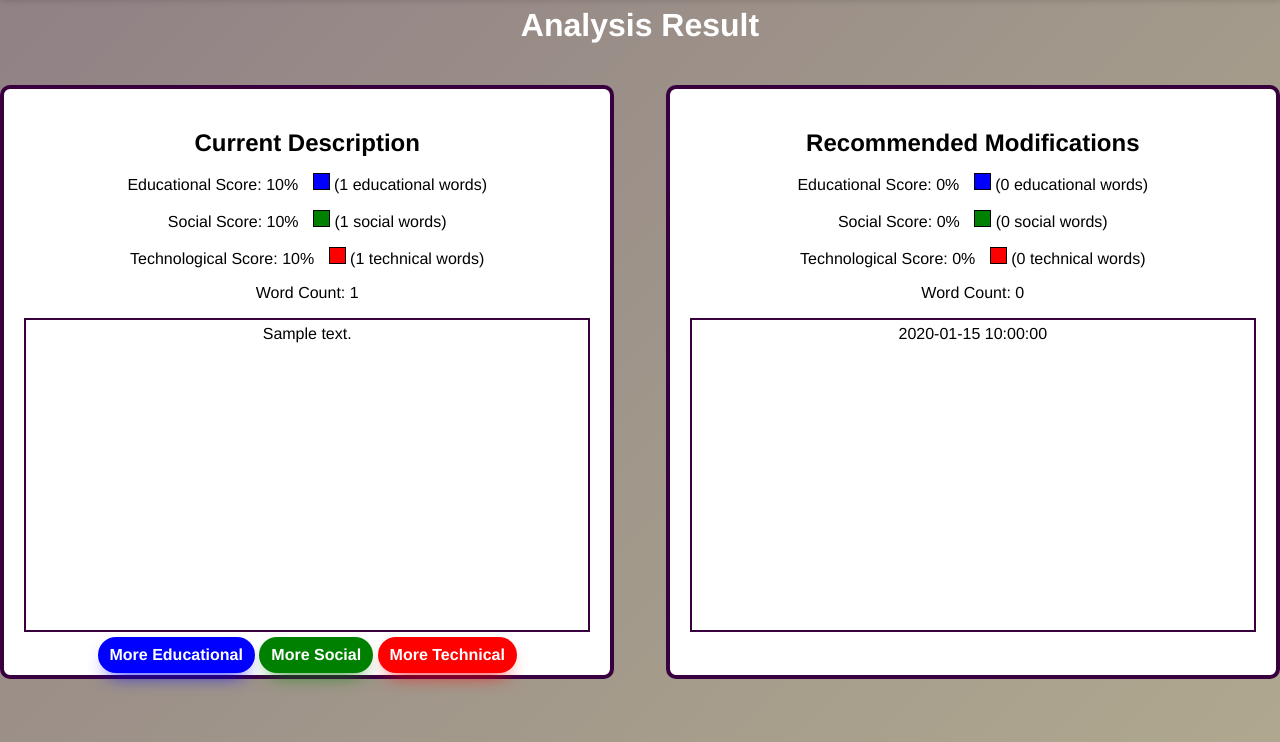
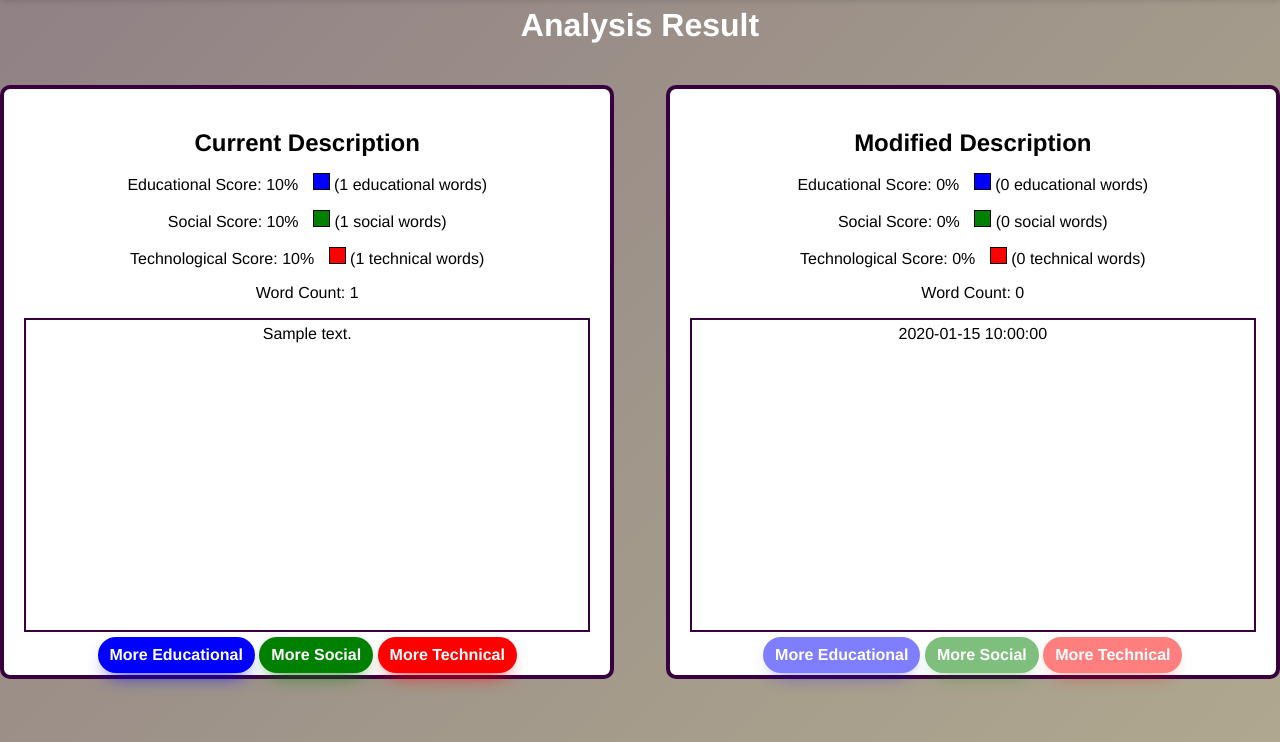
Before and after one commit to DanielGiedraitis/4th-Year-Project, a Flask app: template templates/result.html in a window 1280 px wide. Shown: the part 58-800 px from the top of the page. Run offline with Flask 3, Linux system fonts and the light colour scheme; the template is opened without the code that fills it: most values are stand-ins (such as "Sample title", 1, 10 or a date in 2020); parts of the project's set-up code (start-up, migrations or seed data) failed here and were passed over.

Commit message:
Added "More Social", "More Educational" and "More Technical" buttons to modified description

```diff
--- a/static/style.css
+++ b/static/style.css
@@ -119,7 +119,7 @@ form textarea {
 }
 
 
-.recommendations-container {
+.modified-description {
     width: 48%; /* Adjusted width */
     height: 594px;
     box-sizing: border-box;
@@ -136,12 +136,12 @@ form textarea {
     float: left; /* Aligned to the left */
 }
 
-.recommendations-container {
+.modified-description {
     float: right; /* Aligned to the right */
 }
 
 .description-container h2,
-.recommendations-container h2 {
+.modified-description h2 {
     margin-bottom: 10px;
 }
 
--- a/templates/result.html
+++ b/templates/result.html
@@ -52,8 +52,8 @@
         </div>
 
         <!-- Container for the recommendations -->
-        <div class="recommendations-container">
-            <h2>Recommended Modifications</h2>
+        <div class="modified-description">
+            <h2>Modified Description</h2>
             <!-- Display the scores under Recommended Modifications heading -->
             <p>Educational Score: <span id="edu_score">0%</span> <span class="score-box educational-box"></span>
                 (<span id="edu_count">0</span> educational words)</p>
@@ -69,17 +69,98 @@
             </div>
 
             <div id="modified_text" class="scroll-box">{{ modified_text }}</div>
+
+            <!-- Buttons for generating modified description -->
+            <button class="modify-button educational-button" onclick="generateModifiedDescription('educational')">More Educational</button>
+            <button class="modify-button social-button" onclick="generateModifiedDescription('social')">More Social</button>
+            <button class="modify-button technical-button" onclick="generateModifiedDescription('technical')">More Technical</button>
         </div>
     </div>
 
     <script>
+        // Function to enable/disable recommendation buttons
+        function toggleRecommendationButtons(disabled) {
+            const recommendationButtons = document.querySelectorAll('.modified-description .modify-button');
+            recommendationButtons.forEach(button => {
+                button.disabled = disabled;
+            });
+        }
+
+        // Initially disable recommendation buttons
+        toggleRecommendationButtons(true);
+
         function modifyDescription(modificationType) {
             // Disable all buttons
             document.querySelectorAll('.modify-button').forEach(button => {
                 button.disabled = true;
             });
 
+            // Enable recommendation buttons
+            toggleRecommendationButtons(false);
+
             var textToModify = document.getElementById('current_description').innerText;
+            var loadingBar = document.getElementById('loading-bar');
+
+            // Reset the loading bar
+            loadingBar.style.width = '0%';
+
+            // Show loading container
+            document.getElementById('loading-container').style.display = 'block';
+
+            // AJAX request to the modify_description route
+            fetch('/modify_description', {
+                method: 'POST',
+                headers: {
+                    'Content-Type': 'application/x-www-form-urlencoded',
+                },
+                body: new URLSearchParams({
+                    'text': textToModify,
+                    'modification_type': modificationType
+                }),
+            })
+            .then(response => response.json())
+            .then(data => {
+                // Hide loading container
+                document.getElementById('loading-container').style.display = 'none';
+
+                // Update the modified_text area with the result
+                document.getElementById('modified_text').innerHTML = data.modified_text;
+                // Update the scores
+                document.getElementById('edu_score').innerText = data.edu_score + '%';
+                document.getElementById('social_score').innerText = data.social_score + '%';
+                document.getElementById('tech_score').innerText = data.tech_score + '%';
+                // Calculate and display word count for modified text
+                var modifiedWordCount = data.modified_text.split(/\s+/).filter(function(word) {
+                    return word.length > 0;
+                }).length;
+                document.getElementById('modified_word_count').innerText = modifiedWordCount;
+
+                // Update the counts of technical, social, and educational words
+                document.getElementById('edu_count').innerText = data.edu_count;
+                document.getElementById('social_count').innerText = data.social_count;
+                document.getElementById('tech_count').innerText = data.tech_count;
+            })
+            .catch(error => {
+                console.error('Error:', error);
+                document.getElementById('loading-container').style.display = 'none';
+            });
+
+            // Simulate loading progress
+            var progress = 0;
+            var interval = setInterval(function() {
+                progress += 1;
+                loadingBar.style.width = progress + '%';
+
+                if (progress >= 100) {
+                    // Reset progress for the next iteration
+                    progress = 0;
+                }
+            }, 50);
+        }
+
+        // Function to generate modified description
+        function generateModifiedDescription(modificationType) {
+            var textToModify = document.getElementById('modified_text').innerText;
             var loadingBar = document.getElementById('loading-bar');
 
             // Reset the loading bar
```
